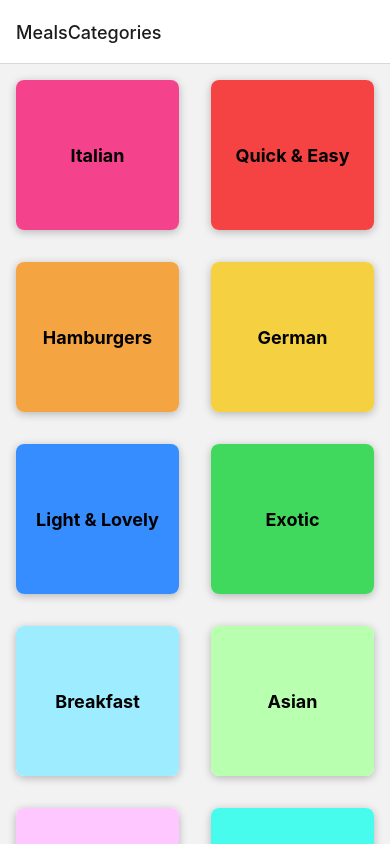
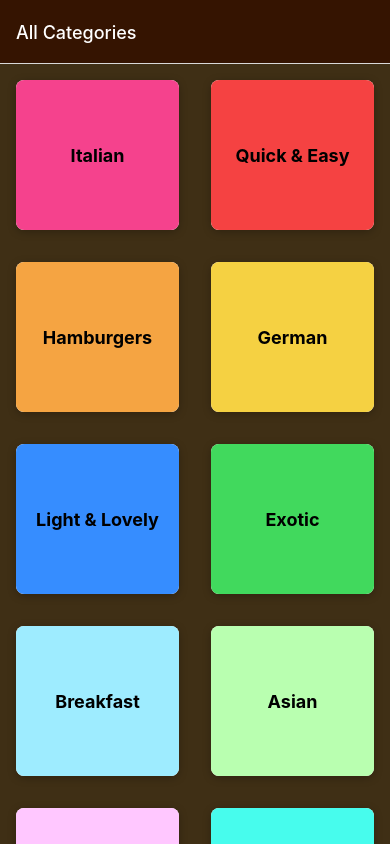
Before and after one commit to Uthaeus/react-native-meals-app, a React Native app: screen / in a window 390 px wide. Built offline with nearby package versions, Linux system fonts and the light colour scheme.

Commit message:
set default screen navigation options

```diff
--- a/App.js
+++ b/App.js
@@ -1,7 +1,7 @@
 import { StatusBar } from "expo-status-bar";
 import { StyleSheet } from "react-native";
 import { NavigationContainer } from "@react-navigation/native";
-import { createNativeStackNavigator } from '@react-navigation/native-stack';
+import { createNativeStackNavigator } from "@react-navigation/native-stack";
 
 import CategoriesScreen from "./screens/CategoriesScreen";
 import MealsOverviewScreen from "./screens/MealsOverviewScreen";
@@ -13,9 +13,21 @@
     <>
       <StatusBar style="dark" />
       <NavigationContainer>
-        <Stack.Navigator>
-          <Stack.Screen name='MealsCategories' component={CategoriesScreen} />
-          <Stack.Screen name='MealsOverview' component={MealsOverviewScreen} />
+        <Stack.Navigator
+          screenOptions={{
+            headerStyle: { backgroundColor: "#351401" },
+            headerTintColor: "white",
+            contentStyle: { backgroundColor: "#3f2f15" },
+          }}
+        >
+          <Stack.Screen
+            name="MealsCategories"
+            component={CategoriesScreen}
+            options={{
+              title: "All Categories",
+            }}
+          />
+          <Stack.Screen name="MealsOverview" component={MealsOverviewScreen} />
         </Stack.Navigator>
       </NavigationContainer>
     </>
```
